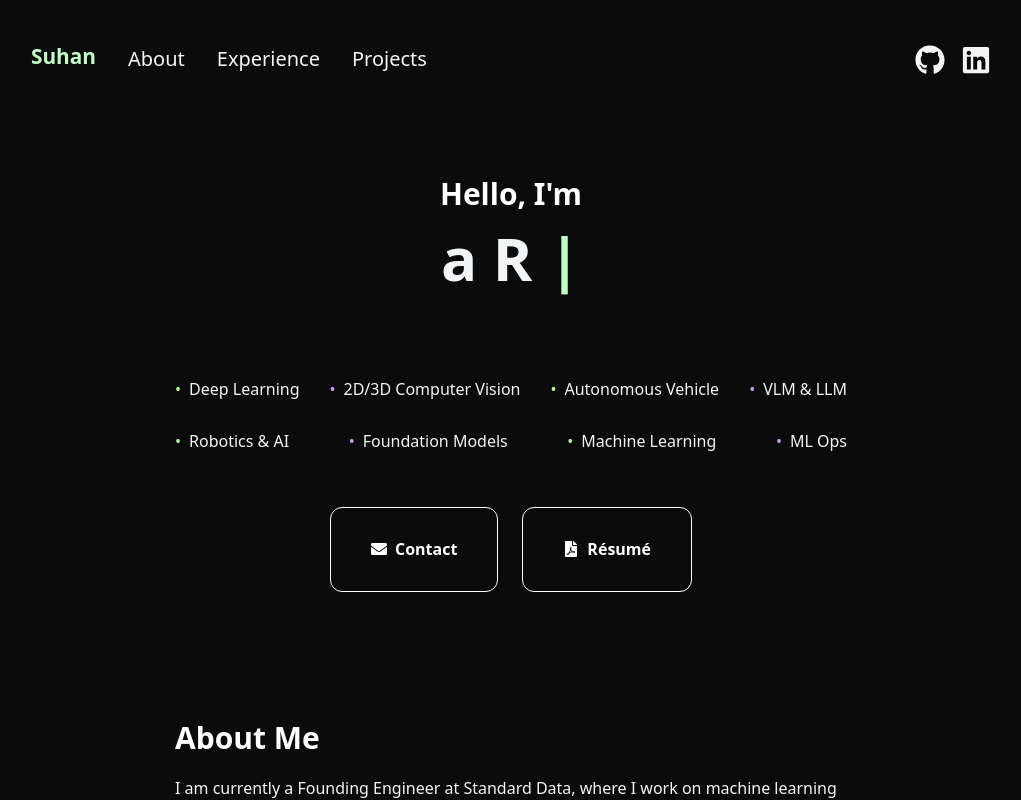
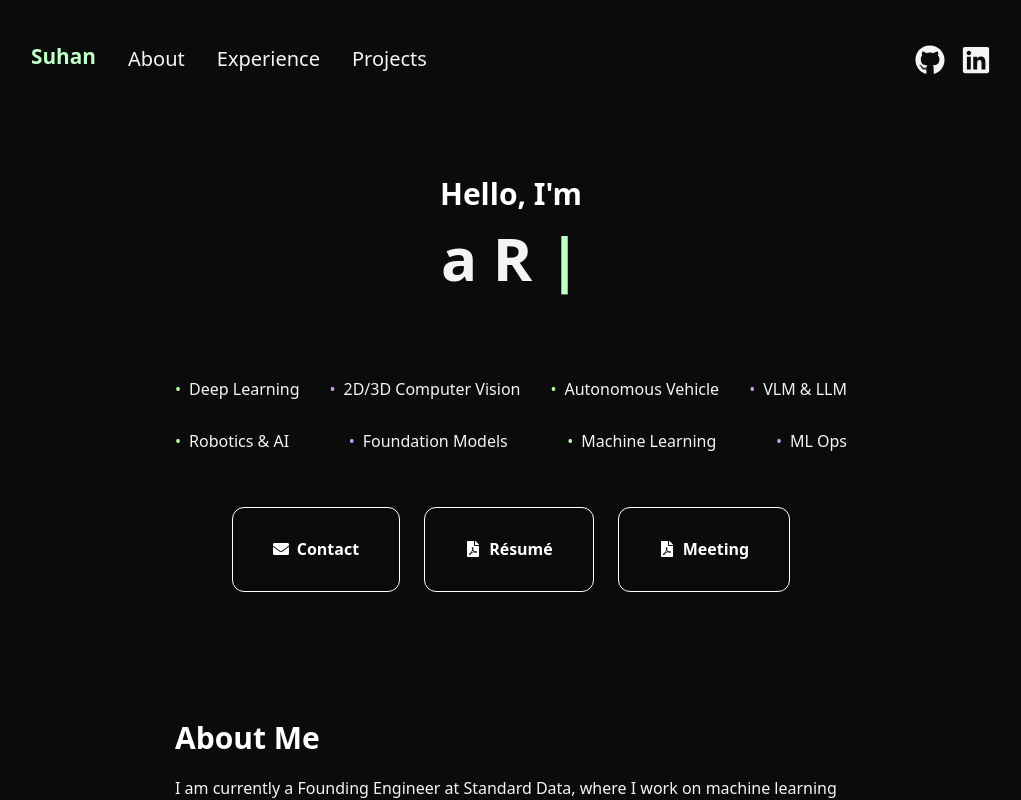
Before and after one commit to suhanpark/suhanpark.github.io, a Next.js app: page / in a window 1280 px wide. Shown: the top 800 px of the page, without its empty margins (129-1150 px from the left). Built offline with nearby package versions, Linux system fonts and the light colour scheme.

Commit message:
meeting link

```diff
--- a/src/app/page.tsx
+++ b/src/app/page.tsx
@@ -120,6 +120,11 @@ export default function Home() {
                 <h1 className="font-extrabold">Résumé</h1>
               </button>
             </a>
+            <a href="https://cal.com/suhan-park/30min" className="ml-6"> <button className="flex items-center mx-auto text-center p-6 px-10 border-[0.1rem] rounded-xl text-[#ffffff] font-bold border-[#ffffff] transition duration-300 hover:text-[#7ED4AD] hover:border-[#7ED4AD]">
+                <FaFilePdf className="mr-2" />{" "}
+                <h1 className="font-extrabold">Meeting</h1>
+              </button>
+            </a>
           </div>
         </section>
         <section id="about" className="mt-32">
```
